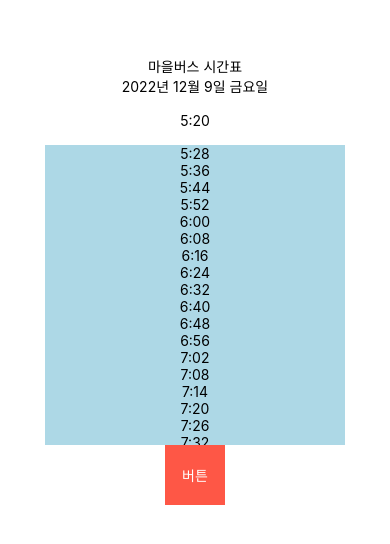
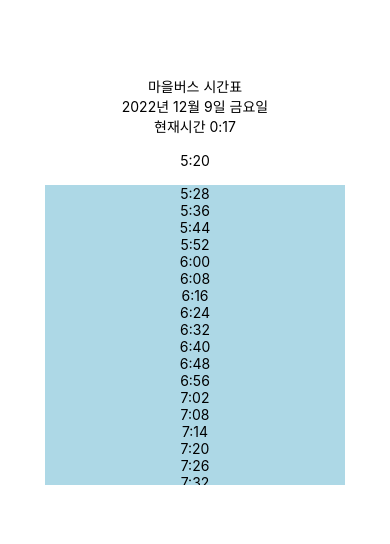
Before and after one commit to minimi61/vilageBus, a React Native app: screen / in a window 390 px wide. Shown: the part 142-686 px from the top of the page. Built offline with nearby package versions, Linux system fonts and the light colour scheme.

Commit message:
[feat] setInterval 1초마다 시간 변환

```diff
--- a/App.js
+++ b/App.js
@@ -1,21 +1,35 @@
+import React,{useState,useEffect} from 'react';{}
 import { StatusBar } from 'expo-status-bar';
 import { StyleSheet, Text, View } from 'react-native';
 import Button from './components/Button';
+import NowTime from './components/NowTime';
 import { Today } from './components/Today';
 import { GetTimeMs } from './hooks/GetTimeMs';
+import { nowTime } from './hooks/todayDay';
+
 
 export default function App() {
-  const time = Date.now()
-
-
+  // const time = Date.now()
+  // let date = new Date()
+  const date = new Date();
+  const [nowData, setNowData] = useState(date)
+  const nowTime = () => {
+    const date = new Date();
+    setNowData(date)
+    return
+  }
+  useEffect(() => {
+    setInterval(nowTime, 1000)
+  },[])
 
   return (
     <View style={styles.container}>
       <Text>마을버스 시간표</Text>
-      <Today/>
-      <GetTimeMs/>
+      <Today />
+      <NowTime hour={nowData.getHours()} minutes={nowData.getMinutes()} />
+      <GetTimeMs date={nowData} />
       <StatusBar style="auto" />
-      <Button/>
+      {/* <Button/> */}
     </View>
   );
 }
--- /dev/null
+++ b/components/NowTime.jsx
@@ -0,0 +1,11 @@
+import React from 'react'
+import { StyleSheet, Text, View } from 'react-native';
+
+
+const NowTime = ({ hour, minutes }) => {
+    return (
+        <Text>현재시간 {hour}:{minutes}</Text>
+    )
+}
+
+export default NowTime
--- a/hooks/getTimeMs.jsx
+++ b/hooks/getTimeMs.jsx
@@ -7,18 +7,18 @@ import Bus1Sun from '../data/1bus/sunday.json'
 import ShowTime from '../components/ShowTime';
 
 
-export const GetTimeMs = () => {
-    const date = new Date()
-    const [scheduleTime, setScheduleTime] = useState()
-
+export const GetTimeMs = ({ date }) => {
+    // const date = new Date()
+    // console.log(date)
+    // const [scheduleTime, setScheduleTime] = useState()
     let scheduleData
 
     if (date.getDay() >= 1 && date.getDay() <= 5) { scheduleData = Bus1Week }
     if (date.getDay() === 6) { scheduleData = Bus1Sat }
-    if (date.getDay() === 0) { scheduleData = Bus1Sun}
+    if (date.getDay() === 0) { scheduleData = Bus1Sun }
 
     const toMs = (hr, min) => (hr * 60 * 60 + min * 60) * 1000
-    console.log('현재시간:', toMs(date.getHours(), date.getMinutes()))
+    // console.log('현재시간:', toMs(date.getHours(), date.getMinutes()))
 
     const nowTime = toMs(date.getHours(), date.getMinutes())
     let nextTime = []
@@ -39,9 +39,9 @@ export const GetTimeMs = () => {
                 <Text>{nextTime[0]}</Text>
             </View>
 
-            <ScrollView contentContainerStyle={{flexGrow: 1}} style={styles.commingContainer}>
+            <ScrollView contentContainerStyle={{ flexGrow: 1 }} style={styles.commingContainer}>
                 {commingTime.map((time, idx) => {
-                    return <ShowTime time={time} key={idx}  />
+                    return <ShowTime time={time} key={idx} />
                 })}
             </ScrollView>
         </View>
@@ -67,4 +67,4 @@ const styles = StyleSheet.create({
         height: '300px',
         backgroundColor: 'lightblue',
     }
-  });
+});
--- a/hooks/todayDay.js
+++ b/hooks/todayDay.js
@@ -3,3 +3,9 @@ const date = new Date()
 const dayKr = ['일', '월', '화', '수', '목', '금', '토']
 
 export const todayDay = dayKr[date.getDay()]
+
+export const nowTime = () => {
+    const date = new Date();
+    // console.log(date.getHours())
+    return date
+}
```
Also changed, not shown: components/ShowTime.jsx (+4 -4 lines).
